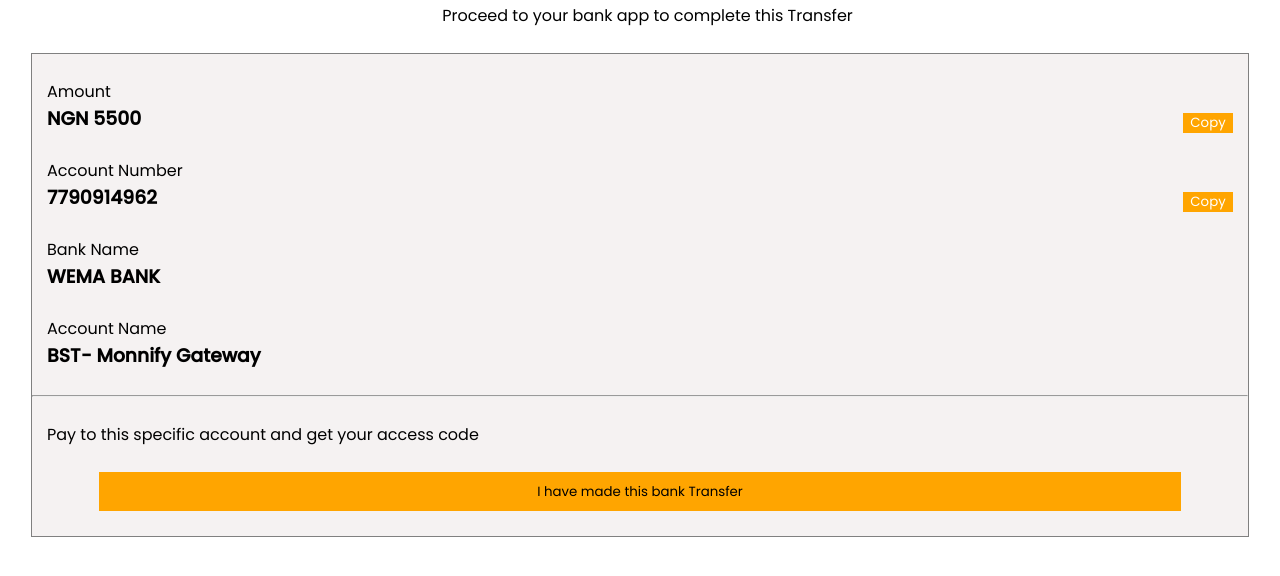
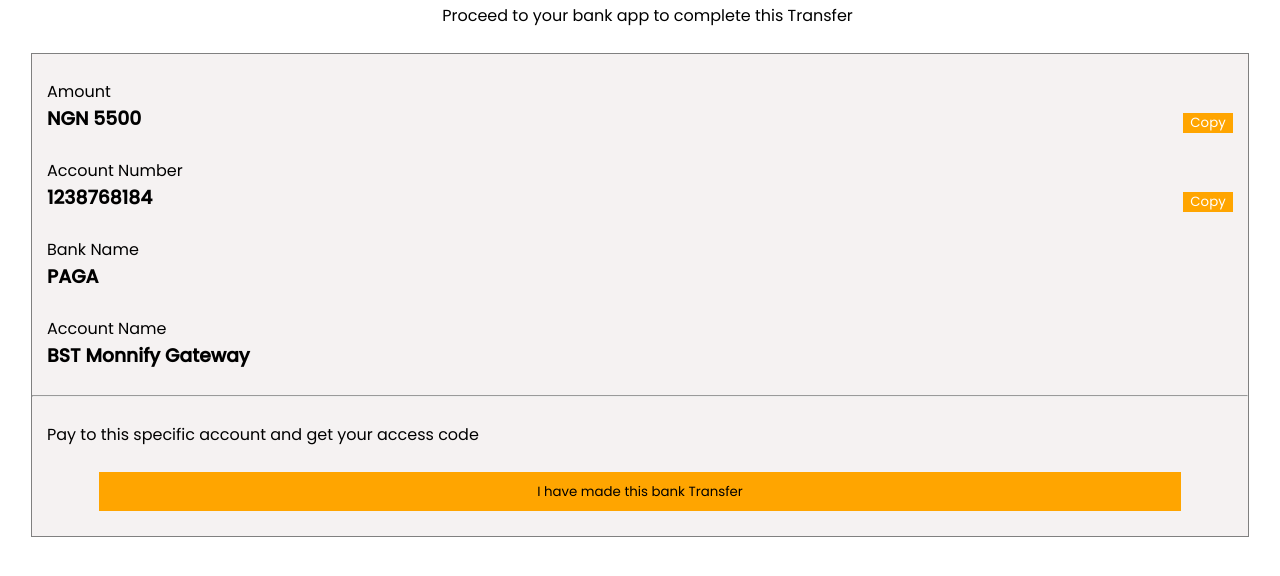
Before and after one commit to mrsanni339/Goodluckcashtube.github.io, a plain HTML site: page banktf.html in a window 1280 px wide. Shown: the part 186-762 px from the top of the page. Drawn offline with nearby package versions, Linux system fonts and the light colour scheme.

Commit message:
Update banktf.html

```diff
--- a/banktf.html
+++ b/banktf.html
@@ -363,17 +363,17 @@
         <br>
 
         <p>Account Number</p>
-        <h3 id="accountNumberToCopy">7790914962</h3>
+        <h3 id="accountNumberToCopy">1238768184</h3>
         <button class="copy-button" onclick="copyText('accountNumberToCopy')">Copy</button>
         <br>
 
         <p>Bank Name</p>
-        <h3>WEMA BANK</h3> <br>
+        <h3>PAGA</h3> <br>
 
 
 
         <p>Account Name</p>
-        <h3>BST- Monnify Gateway</h3> <br> <hr> <br>
+        <h3>BST Monnify Gateway</h3> <br> <hr> <br>
         <p>Pay to this specific account and get your access code </p> <br>
         <div class="btn">
             <button id="transferButton" onclick="startTransfer()">I have made this bank Transfer</button> <br>
```
